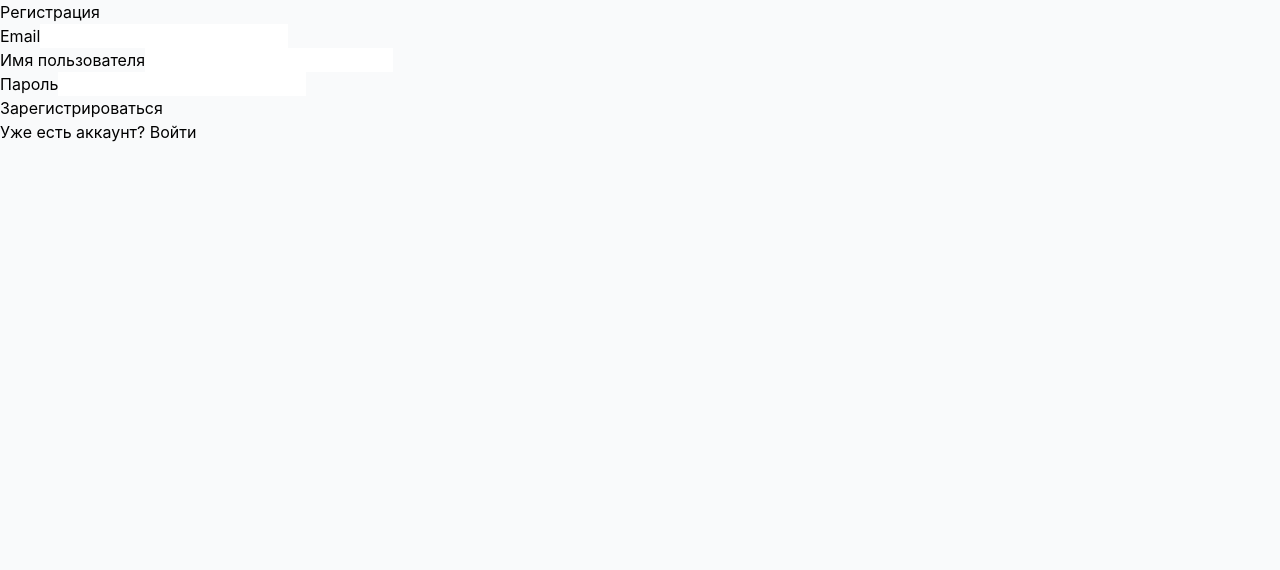
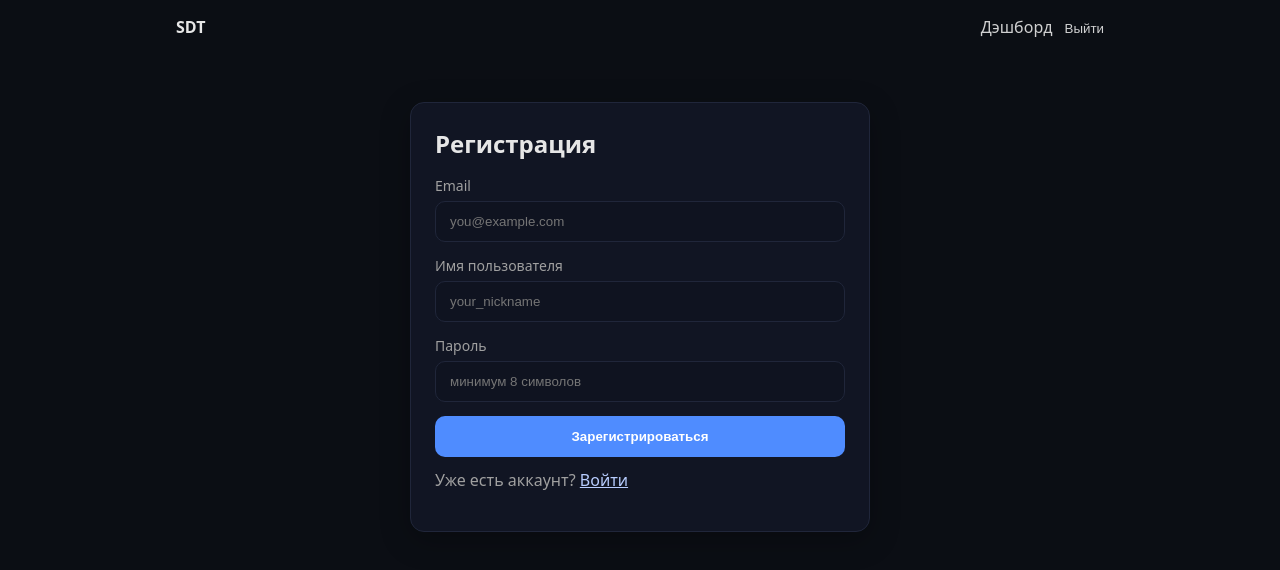
Before and after one commit to Tarquiniy/self-development-tracker, a React (Vite) app in the folder frontend/: page /register in a window 1280 px wide. Shown: the top 570 px of the page. Built offline with nearby package versions, Linux system fonts and the light colour scheme; no server answers; sample sign-in values are in the browser's storage.

Commit message:
added register and login

```diff
--- a/frontend/src/App.tsx
+++ b/frontend/src/App.tsx
@@ -1,52 +1,62 @@
-import { BrowserRouter as Router, Routes, Route, Navigate } from 'react-router-dom';
-import { AuthProvider } from './contexts/AuthContext';
-import ProtectedRoute from './components/auth/ProtectedRoute';
-import Login from './components/auth/Login';
-import Register from './components/auth/Register';
-import TableEditor from './components/tables/TableEditor';
-import Dashboard from './components/Dashboard';
-import DiagramView from './components/diagram/DiagramView';
-import TelegramCallback from './components/auth/TelegramCallback';
+import React from 'react';
+import { Routes, Route, Navigate, Link } from 'react-router-dom';
+import Login from './pages/Login';
+import Register from './pages/Register';
+import Dashboard from './pages/Dashboard';
 
-function App() {
+const isAuthed = () => !!localStorage.getItem('accessToken');
+
+const PrivateRoute: React.FC<{ children: React.ReactNode }> = ({ children }) => {
+  return isAuthed() ? <>{children}</> : <Navigate to="/login" replace />;
+};
+
+const App: React.FC = () => {
   return (
-    <AuthProvider>
-      <Router>
-        <div className="min-h-screen bg-gray-50">
+    <div className="app">
+      <header className="container header">
+        <Link to="/" className="logo">SDT</Link>
+        <nav className="nav">
+          {isAuthed() ? (
+            <>
+              <Link to="/dashboard">Дэшборд</Link>
+              <button
+                className="linklike"
+                onClick={() => {
+                  localStorage.removeItem('accessToken');
+                  localStorage.removeItem('refreshToken');
+                  window.location.href = '/login';
+                }}
+              >
+                Выйти
+              </button>
+            </>
+          ) : (
+            <>
+              <Link to="/login">Войти</Link>
+              <Link to="/register">Регистрация</Link>
+            </>
+          )}
+        </nav>
+      </header>
+
+      <main className="container">
         <Routes>
+          <Route path="/" element={<Navigate to={isAuthed() ? '/dashboard' : '/login'} replace />} />
           <Route path="/login" element={<Login />} />
           <Route path="/register" element={<Register />} />
-            <Route path="/telegram-callback" element={<TelegramCallback />} />
           <Route
             path="/dashboard"
             element={
-                <ProtectedRoute>
+              <PrivateRoute>
                 <Dashboard />
-                </ProtectedRoute>
+              </PrivateRoute>
             }
           />
-            <Route
-              path="/table/:id"
-              element={
-                <ProtectedRoute>
-                  <TableEditor />
-                </ProtectedRoute>
-              }
-            />
-            <Route
-              path="/diagram/:id"
-              element={
-                <ProtectedRoute>
-                  <DiagramView />
-                </ProtectedRoute>
-              }
-            />
-            <Route path="/" element={<Navigate to="/dashboard" replace />} />
+          <Route path="*" element={<Navigate to="/" replace />} />
         </Routes>
+      </main>
     </div>
-      </Router>
-    </AuthProvider>
   );
-}
+};
 
 export default App;
--- a/frontend/src/index.css
+++ b/frontend/src/index.css
@@ -1,35 +1,95 @@
-@tailwind base;
-@tailwind components;
-@tailwind utilities;
-
-@layer base {
-  body {
-    font-family: 'Inter', system-ui, sans-serif;
-  }
+:root {
+  --bg: #0b0e14;
+  --card: #111523;
+  --text: #e6e6e6;
+  --muted: #a0a0a0;
+  --primary: #4f8cff;
+  --danger: #ff5c5c;
+  --border: #20263a;
 }
 
-@layer components {
-  .btn-primary {
-    @apply bg-primary-600 text-white px-4 py-2 rounded-lg hover:bg-primary-700 focus:outline-none focus:ring-2 focus:ring-primary-500 focus:ring-offset-2 transition-colors;
-  }
-
-  .btn-secondary {
-    @apply bg-gray-200 text-gray-900 px-4 py-2 rounded-lg hover:bg-gray-300 focus:outline-none focus:ring-2 focus:ring-gray-500 focus:ring-offset-2 transition-colors;
-  }
-
-  .input-field {
-    @apply w-full px-3 py-2 border border-gray-300 rounded-md focus:outline-none focus:ring-2 focus:ring-primary-500 focus:border-transparent;
-  }
+* { box-sizing: border-box; }
+html, body, #root { height: 100%; }
+body {
+  margin: 0;
+  background: var(--bg);
+  color: var(--text);
+  font-family: ui-sans-serif, system-ui, -apple-system, Segoe UI, Roboto, Ubuntu, Cantarell, Noto Sans, "Helvetica Neue", Arial, "Apple Color Emoji", "Segoe UI Emoji";
 }
 
-.telegram-login {
-  min-height: 44px; /* Минимальная высота для кнопки */
-  display: flex;
-  justify-content: center;
-  align-items: center;
+.container {
+  max-width: 960px;
+  margin: 0 auto;
+  padding: 16px;
 }
 
-.telegram-login iframe {
-  border: none;
-  border-radius: 4px;
+.header {
+  display: flex;
+  align-items: center;
+  gap: 16px;
+  justify-content: space-between;
 }
+.logo { font-weight: 700; text-decoration: none; color: var(--text); }
+.nav a, .linklike {
+  color: var(--text);
+  text-decoration: none;
+  margin-left: 12px;
+  opacity: 0.9;
+}
+.linklike { background: none; border: none; cursor: pointer; padding: 0; }
+.nav a:hover, .linklike:hover { opacity: 1; }
+
+.auth-card, .card {
+  background: var(--card);
+  border: 1px solid var(--border);
+  border-radius: 14px;
+  padding: 24px;
+  margin: 32px auto;
+  max-width: 460px;
+  box-shadow: 0 8px 30px rgba(0,0,0,0.25);
+}
+
+h1 { margin: 0 0 16px; font-size: 24px; }
+
+.form { display: grid; gap: 14px; }
+.field { display: grid; gap: 6px; }
+.field span { font-size: 14px; color: var(--muted); }
+
+input[type="email"], input[type="password"], input[type="text"] {
+  background: #0f1320;
+  color: var(--text);
+  border: 1px solid var(--border);
+  border-radius: 10px;
+  padding: 12px 14px;
+  outline: none;
+}
+input:focus {
+  border-color: var(--primary);
+  box-shadow: 0 0 0 3px rgba(79,140,255,0.15);
+}
+
+button[type="submit"] {
+  padding: 12px 14px;
+  border-radius: 10px;
+  border: 1px solid transparent;
+  background: var(--primary);
+  color: white;
+  font-weight: 600;
+  cursor: pointer;
+}
+button[disabled] { opacity: 0.7; cursor: default; }
+
+.error {
+  background: rgba(255,92,92,0.1);
+  color: #ffd1d1;
+  border: 1px solid rgba(255,92,92,0.3);
+  padding: 10px 12px;
+  border-radius: 10px;
+  font-size: 14px;
+}
+
+.muted {
+  color: var(--muted);
+  margin-top: 12px;
+}
+.muted a { color: #b8cdff; }
--- a/frontend/src/main.tsx
+++ b/frontend/src/main.tsx
@@ -1,10 +1,13 @@
-import { StrictMode } from "react";
-import { createRoot } from "react-dom/client";
-import "./index.css";
-import App from "./App.tsx";
+import { StrictMode } from 'react';
+import { createRoot } from 'react-dom/client';
+import { BrowserRouter } from 'react-router-dom';
+import './index.css';
+import App from './App';
 
-createRoot(document.getElementById("root")!).render(
+createRoot(document.getElementById('root')!).render(
   <StrictMode>
-    <App />
+    <BrowserRouter>
+      <App />
+    </BrowserRouter>
   </StrictMode>
 );
--- /dev/null
+++ b/frontend/src/pages/Dashboard.tsx
@@ -0,0 +1,12 @@
+import React from 'react';
+
+const Dashboard: React.FC = () => {
+  return (
+    <section className="card">
+      <h1>Добро пожаловать! 👋</h1>
+      <p>Вы успешно вошли. Здесь будет ваш дэшборд.</p>
+    </section>
+  );
+};
+
+export default Dashboard;
--- /dev/null
+++ b/frontend/src/pages/Login.tsx
@@ -0,0 +1,68 @@
+import React, { useState } from 'react';
+import { useNavigate, Link } from 'react-router-dom';
+import { apiService } from '../services/api';
+
+const Login: React.FC = () => {
+  const navigate = useNavigate();
+  const [email, setEmail] = useState('');
+  const [password, setPassword] = useState('');
+  const [loading, setLoading] = useState(false);
+  const [error, setError] = useState('');
+
+  async function handleSubmit(e: React.FormEvent) {
+    e.preventDefault();
+    setError('');
+    setLoading(true);
+    try {
+      await apiService.login(email, password);
+      navigate('/dashboard');
+    } catch (err: any) {
+      setError(err.message || 'Ошибка входа');
+    } finally {
+      setLoading(false);
+    }
+  }
+
+  return (
+    <section className="auth-card">
+      <h1>Вход</h1>
+      <form onSubmit={handleSubmit} className="form">
+        <label className="field">
+          <span>Email</span>
+          <input
+            type="email"
+            autoComplete="email"
+            placeholder="you@example.com"
+            value={email}
+            onChange={(e) => setEmail(e.target.value)}
+            required
+          />
+        </label>
+
+        <label className="field">
+          <span>Пароль</span>
+          <input
+            type="password"
+            autoComplete="current-password"
+            placeholder="••••••••"
+            value={password}
+            onChange={(e) => setPassword(e.target.value)}
+            required
+          />
+        </label>
+
+        {error && <div className="error">{error}</div>}
+
+        <button type="submit" disabled={loading}>
+          {loading ? 'Входим…' : 'Войти'}
+        </button>
+      </form>
+
+      <p className="muted">
+        Нет аккаунта? <Link to="/register">Зарегистрируйтесь</Link>
+      </p>
+    </section>
+  );
+};
+
+export default Login;
--- /dev/null
+++ b/frontend/src/pages/Register.tsx
@@ -0,0 +1,81 @@
+import React, { useState } from 'react';
+import { useNavigate, Link } from 'react-router-dom';
+import { apiService } from '../services/api';
+
+const Register: React.FC = () => {
+  const navigate = useNavigate();
+  const [email, setEmail] = useState('');
+  const [username, setUsername] = useState('');
+  const [password, setPassword] = useState('');
+  const [loading, setLoading] = useState(false);
+  const [error, setError] = useState('');
+
+  async function handleSubmit(e: React.FormEvent) {
+    e.preventDefault();
+    setError('');
+    setLoading(true);
+    try {
+      await apiService.register({ email, username, password });
+      navigate('/dashboard');
+    } catch (err: any) {
+      setError(err.message || 'Ошибка регистрации');
+    } finally {
+      setLoading(false);
+    }
+  }
+
+  return (
+    <section className="auth-card">
+      <h1>Регистрация</h1>
+      <form onSubmit={handleSubmit} className="form">
+        <label className="field">
+          <span>Email</span>
+          <input
+            type="email"
+            autoComplete="email"
+            placeholder="you@example.com"
+            value={email}
+            onChange={(e) => setEmail(e.target.value)}
+            required
+          />
+        </label>
+
+        <label className="field">
+          <span>Имя пользователя</span>
+          <input
+            type="text"
+            autoComplete="username"
+            placeholder="your_nickname"
+            value={username}
+            onChange={(e) => setUsername(e.target.value)}
+            required
+          />
+        </label>
+
+        <label className="field">
+          <span>Пароль</span>
+          <input
+            type="password"
+            autoComplete="new-password"
+            placeholder="минимум 8 символов"
+            value={password}
+            onChange={(e) => setPassword(e.target.value)}
+            required
+          />
+        </label>
+
+        {error && <div className="error">{error}</div>}
+
+        <button type="submit" disabled={loading}>
+          {loading ? 'Создаём…' : 'Зарегистрироваться'}
+        </button>
+      </form>
+
+      <p className="muted">
+        Уже есть аккаунт? <Link to="/login">Войти</Link>
+      </p>
+    </section>
+  );
+};
+
+export default Register;
--- a/frontend/src/services/api.ts
+++ b/frontend/src/services/api.ts
@@ -1,4 +1,4 @@
-import type { UserProfile, ProgressTable, DailyProgress, Category, RadarChartData } from '../types';
+import type {UserProfile, ProgressTable, DailyProgress, Category, RadarChartData } from '../types';
 
 class ApiService {
   private baseUrl: string;
@@ -7,98 +7,87 @@ class ApiService {
     this.baseUrl = baseUrl;
   }
 
+  private join(urlBase: string, endpoint: string) {
+    return `${urlBase.replace(/\/+$/, '')}/${endpoint.replace(/^\/+/, '')}`;
+  }
+
   private async request<T>(endpoint: string, options: RequestInit = {}): Promise<T> {
-    const url = `${this.baseUrl}${endpoint}`;
+    const url = this.join(this.baseUrl, endpoint);
     const token = localStorage.getItem('accessToken');
 
     const headers: Record<string, string> = {
       'Content-Type': 'application/json',
     };
 
-    if (token) {
-      headers['Authorization'] = `Bearer ${token}`;
-    }
+    if (token) headers['Authorization'] = `Bearer ${token}`;
 
     const config: RequestInit = {
       ...options,
-      headers: { ...headers, ...options.headers } as HeadersInit,
+      headers: { ...headers, ...(options.headers as any) },
     };
 
     const response = await fetch(url, config);
 
     if (!response.ok) {
       let errorMessage = 'Request failed';
-
       try {
         const errorData = await response.json();
-        errorMessage = errorData.error || errorData.detail || errorMessage;
+        errorMessage = errorData.error || errorData.detail || JSON.stringify(errorData) || errorMessage;
       } catch {
         errorMessage = (await response.text()) || errorMessage;
       }
-
       throw new Error(errorMessage);
     }
 
     try {
       return await response.json();
     } catch {
+      // no content
       return null as T;
     }
   }
 
-  // Auth methods
+  // Auth
   async login(email: string, password: string) {
-    const data = await this.request<any>('/auth/login/', {
+    const data = await this.request<any>('/api/auth/login/', {
       method: 'POST',
       body: JSON.stringify({ email, password }),
     });
 
-    if (data.access) {
+    if (data?.access) {
       localStorage.setItem('accessToken', data.access);
-      localStorage.setItem('refreshToken', data.refresh);
+      if (data.refresh) localStorage.setItem('refreshToken', data.refresh);
     }
 
     return data;
   }
 
-  async register(userData: {
-    email: string;
-    username: string;
-    password: string;
-    first_name?: string;
-    last_name?: string;
-    phone?: string;
-  }) {
-    const data = await this.request<any>('/auth/register/', {
+  async register(userData: { email: string; username: string; password: string }) {
+    const data = await this.request<any>('/api/auth/register/', {
       method: 'POST',
       body: JSON.stringify(userData),
     });
 
-    if (data.access) {
+    if (data?.access) {
       localStorage.setItem('accessToken', data.access);
-      localStorage.setItem('refreshToken', data.refresh);
+      if (data.refresh) localStorage.setItem('refreshToken', data.refresh);
     }
 
     return data;
   }
 
   async getProfile(): Promise<UserProfile> {
-    return this.request<UserProfile>('/auth/profile/');
+    return this.request<UserProfile>('/api/auth/profile/');
   }
 
-  // Tables methods
+  // ---- Остальные методы (без изменений) ----
+
   async getTables(): Promise<ProgressTable[]> {
     try {
-      const response = await this.request<any>('/tables/tables/');
-
-      if (Array.isArray(response)) {
-        return response;
-      } else if (response && Array.isArray(response.results)) {
-        return response.results;
-      } else if (response && Array.isArray(response.data)) {
-        return response.data;
-      }
-
+      const response = await this.request<any>('/api/tables/tables/');
+      if (Array.isArray(response)) return response;
+      if (response?.results && Array.isArray(response.results)) return response.results;
+      if (response?.data && Array.isArray(response.data)) return response.data;
       console.warn('Unexpected API response format:', response);
       return [];
     } catch (error) {
@@ -109,19 +98,16 @@ class ApiService {
 
   async getTable(id: string): Promise<ProgressTable | null> {
     try {
-      return await this.request<ProgressTable>(`/tables/tables/${id}/`);
+      return await this.request<ProgressTable>(`/api/tables/tables/${id}/`);
     } catch (error) {
       console.error('Failed to fetch table:', error);
       return null;
     }
   }
 
-  async createTable(tableData: {
-    title: string;
-    categories?: Category[];
-  }): Promise<ProgressTable | null> {
+  async createTable(tableData: { title: string; categories?: Category[]; }): Promise<ProgressTable | null> {
     try {
-      return await this.request<ProgressTable>('/tables/tables/', {
+      return await this.request<ProgressTable>('/api/tables/tables/', {
         method: 'POST',
         body: JSON.stringify(tableData),
       });
@@ -133,7 +119,7 @@ class ApiService {
 
   async updateTable(id: string, tableData: Partial<ProgressTable>): Promise<ProgressTable | null> {
     try {
-      return await this.request<ProgressTable>(`/tables/tables/${id}/`, {
+      return await this.request<ProgressTable>(`/api/tables/tables/${id}/`, {
         method: 'PATCH',
         body: JSON.stringify(tableData),
       });
@@ -145,9 +131,7 @@ class ApiService {
 
   async deleteTable(id: string): Promise<boolean> {
     try {
-      await this.request(`/tables/tables/${id}/`, {
-        method: 'DELETE',
-      });
+      await this.request(`/api/tables/tables/${id}/`, { method: 'DELETE' });
       return true;
     } catch (error) {
       console.error('Failed to delete table:', error);
@@ -157,7 +141,7 @@ class ApiService {
 
   async updateProgress(tableId: string, date: string, data: Record<string, number>): Promise<DailyProgress | null> {
     try {
-      return await this.request<DailyProgress>(`/tables/tables/${tableId}/update_progress/`, {
+      return await this.request<DailyProgress>(`/api/tables/tables/${tableId}/update_progress/`, {
         method: 'POST',
         body: JSON.stringify({ date, data }),
       });
@@ -169,16 +153,11 @@ class ApiService {
 
   async getChartData(tableId: string, startDate?: string, endDate?: string): Promise<RadarChartData> {
     try {
-      let url = `/tables/tables/${tableId}/progress_chart_data/`;
+      let url = `/api/tables/tables/${tableId}/progress_chart_data/`;
       const params = new URLSearchParams();
-
       if (startDate) params.append('start_date', startDate);
       if (endDate) params.append('end_date', endDate);
-
-      if (params.toString()) {
-        url += `?${params.toString()}`;
-      }
-
+      if (params.toString()) url += `?${params.toString()}`;
       return await this.request<RadarChartData>(url);
     } catch (error) {
       console.error('Failed to fetch chart data:', error);
@@ -188,7 +167,7 @@ class ApiService {
 
   async addCategory(tableId: string, name: string): Promise<ProgressTable | null> {
     try {
-      return await this.request<ProgressTable>(`/tables/tables/${tableId}/add_category/`, {
+      return await this.request<ProgressTable>(`/api/tables/tables/${tableId}/add_category/`, {
         method: 'POST',
         body: JSON.stringify({ name }),
       });
@@ -200,7 +179,7 @@ class ApiService {
 
   async removeCategory(tableId: string, categoryId: string): Promise<ProgressTable | null> {
     try {
-      return await this.request<ProgressTable>(`/tables/tables/${tableId}/remove_category/`, {
+      return await this.request<ProgressTable>(`/api/tables/tables/${tableId}/remove_category/`, {
         method: 'POST',
         body: JSON.stringify({ category_id: categoryId }),
       });
@@ -212,7 +191,7 @@ class ApiService {
 
   async renameCategory(tableId: string, categoryId: string, newName: string): Promise<ProgressTable | null> {
     try {
-      return await this.request<ProgressTable>(`/tables/tables/${tableId}/rename_category/`, {
+      return await this.request<ProgressTable>(`/api/tables/tables/${tableId}/rename_category/`, {
         method: 'POST',
         body: JSON.stringify({ category_id: categoryId, new_name: newName }),
       });
@@ -224,6 +203,7 @@ class ApiService {
 }
 
 const API_BASE_URL =
-  import.meta.env.VITE_API_BASE_URL || 'https://self-development-tracker.onrender.com/api';
+  import.meta.env.VITE_API_BASE_URL?.toString() ||
+  'https://self-development-tracker.onrender.com';
 
 export const apiService = new ApiService(API_BASE_URL);
```
Also changed, not shown: frontend/index.html (+10 -1 lines). Lines whose indentation alone changed are shown as unchanged.
